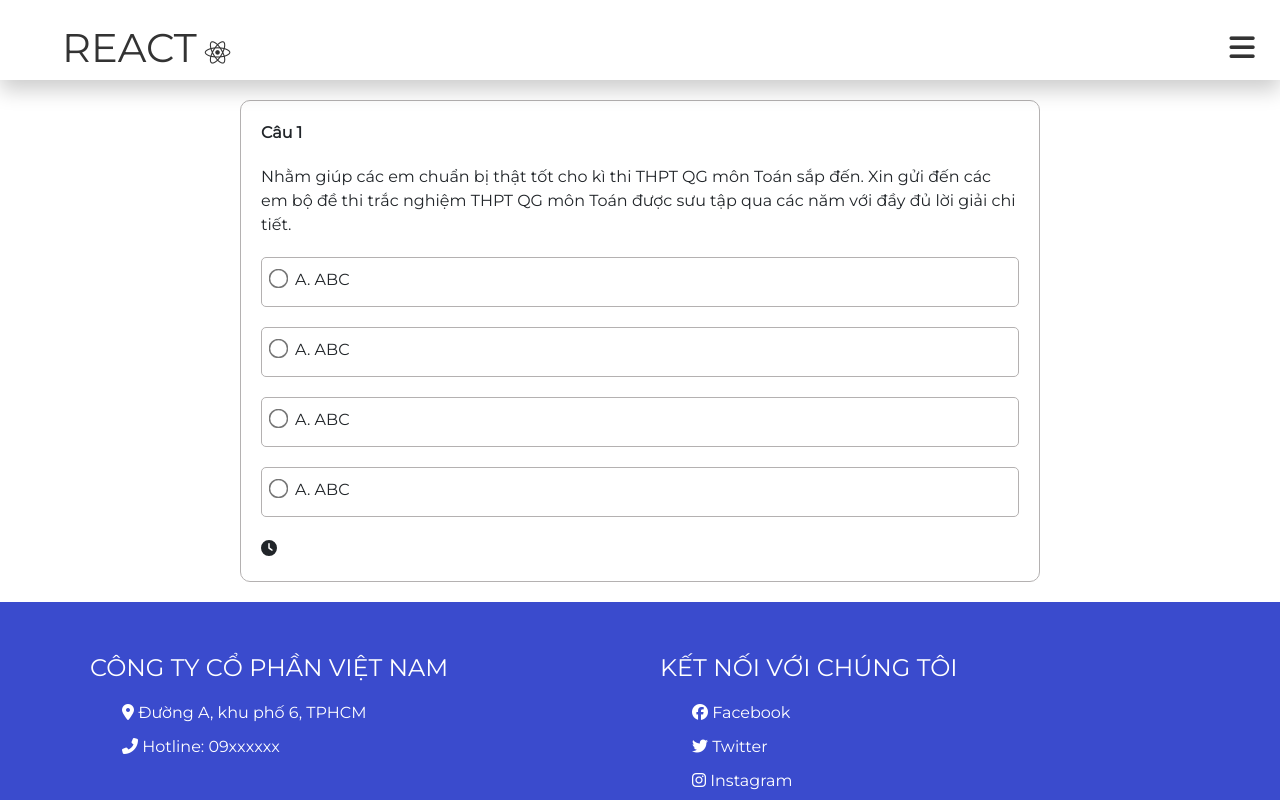
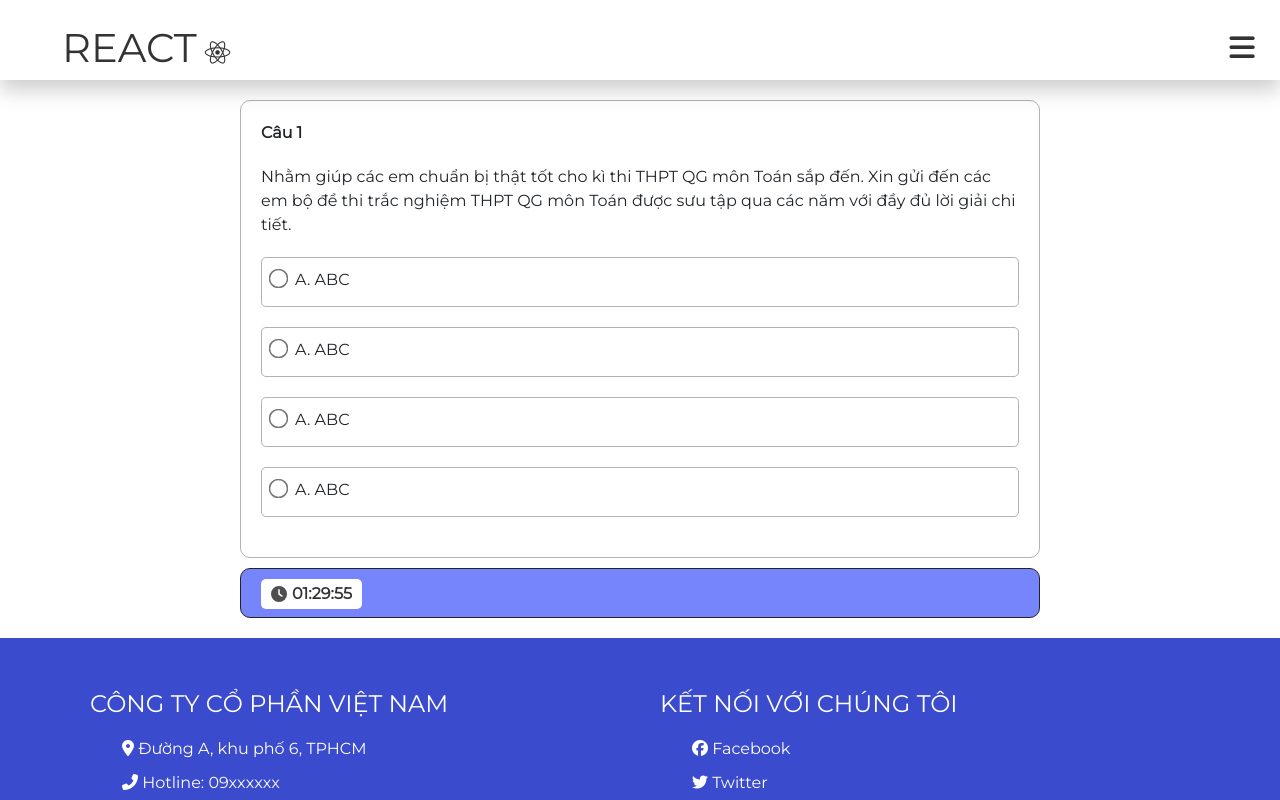
Before and after one commit to tranhuywin/SE334-multiple-choice-exam-app, a React (Create React App) app in the folder client/test_app/: page /test in a window 1280 px wide. Shown: the top 800 px of the page. Built offline with nearby package versions, Linux system fonts and the light colour scheme.

Commit message:
Update Tests Page

```diff
--- a/client/test_app/src/components/exam/tests.css
+++ b/client/test_app/src/components/exam/tests.css
@@ -1,11 +1,13 @@
 .container-test {
     width: 800px;
-    /* height: 300px; */
-    /* background-color: #333; */
     margin: 20px auto;
+}
+
+.doing-tests {
     border: 1px solid rgb(180, 177, 177);
     border-radius: 10px;
     padding: 20px;
+    margin-bottom: 10px;
 }
 
 .container-test span {
@@ -32,3 +34,39 @@
 .container-test__answer input[type="radio"] {
     transform: scale(1.5);
 }
+
+.testing-time-container {
+    height: 50px;
+    border: 1px solid;
+    border-radius: 10px;
+    background-color: #7685fc;
+    padding: 10px 20px;
+    display: flex;
+    justify-content: space-between;
+}
+
+.testing-time {
+    color: #333;
+    /* width: 100px; */
+    height: 30px;
+    background-color: #fff;
+    border-radius: 5px;
+    display: flex;
+    align-items: center;
+    justify-content: center;
+    padding: 0 10px;
+}
+
+.testing-time-icon {
+    margin-right: 5px;
+    color:rgb(78, 78, 78);
+}
+
+.testing-time-btn {
+    background-color: rgb(17, 201, 17);
+    color: #fff;
+    border: none;
+    border-radius: 5px;
+    font-size: 14px;
+    padding: 0 10px;
+}
--- a/client/test_app/src/components/exam/tests.jsx
+++ b/client/test_app/src/components/exam/tests.jsx
@@ -3,14 +3,65 @@
 import  { BrowserRouter as Router } from "react-router-dom";
 import { useState } from "react";
 import { useEffect } from "react";
+import { useRef } from "react";
 import { FontAwesomeIcon } from '@fortawesome/react-fontawesome';
 import { faClock } from '@fortawesome/free-solid-svg-icons';
 import "./tests.css";
 
 
-function test () {
+function Test () {
+  const Ref = useRef(null);
+  const [timer, setTimer] = useState('00:00:00');
+
+  const getTimeRemaining = (e) => {
+      const total = Date.parse(e) - Date.parse(new Date());
+      const seconds = Math.floor((total / 1000) % 60);
+      const minutes = Math.floor((total / 1000 / 60) % 60);
+      const hours = Math.floor((total / 1000 / 60 / 60) % 24);
+      return {
+          total, hours, minutes, seconds
+      };
+  }
+
+  const startTimer = (e) => {
+      let { total, hours, minutes, seconds }
+                  = getTimeRemaining(e);
+      if (total >= 0) {
+          setTimer(
+              (hours > 9 ? hours : '0' + hours) + ':' +
+              (minutes > 9 ? minutes : '0' + minutes) + ':'
+              + (seconds > 9 ? seconds : '0' + seconds)
+          )
+      }
+  }
+
+
+  const clearTimer = (e) => {
+      setTimer('01:30:00');
+      if (Ref.current) clearInterval(Ref.current);
+      const id = setInterval(() => {
+          startTimer(e);
+      }, 1000)
+      Ref.current = id;
+  }
+
+  const getDeadTime = () => {
+      let deadline = new Date();
+      deadline.setSeconds(deadline.getSeconds() + 5400);
+      return deadline;
+  }
+
+  useEffect(() => {
+      clearTimer(getDeadTime());
+  }, []);
+
+  const onClickReset = () => {
+      clearTimer(getDeadTime());
+  }
+
     return (
-           <div className="container-test">
+        <div className="container-test">
+            <div className="doing-tests">
                 <span>Câu 1</span>
                 <div className="container-test__question">Nhằm giúp các em chuẩn bị thật tốt cho kì thi THPT QG môn Toán sắp đến. Xin gửi đến các em bộ đề thi trắc nghiệm THPT QG môn Toán được sưu tập qua các năm với đầy đủ lời giải chi tiết.</div>
                 <div className="container-test__answer">
@@ -29,13 +80,17 @@
                     <input type="radio" id="answer-d" value="A. ABC"/>
                     <label for="answer-a">A. ABC</label><br></br>
                 </div>
+            </div>
 
-                <div className="time-and-next-or-prev">
-                    <FontAwesomeIcon icon={faClock} />
-
+            <div className="testing-time-container">
+                <div className="testing-time">
+                    <FontAwesomeIcon icon={faClock} className="testing-time-icon"/>
+                    <span className="countdown-timer">{timer}</span>
                 </div>
-           </div>
+                <button className="testing-time-btn">Kết thúc bài thi</button>
+            </div>
+        </div>
     )
 }
 
-export default test;
+export default Test;
```
